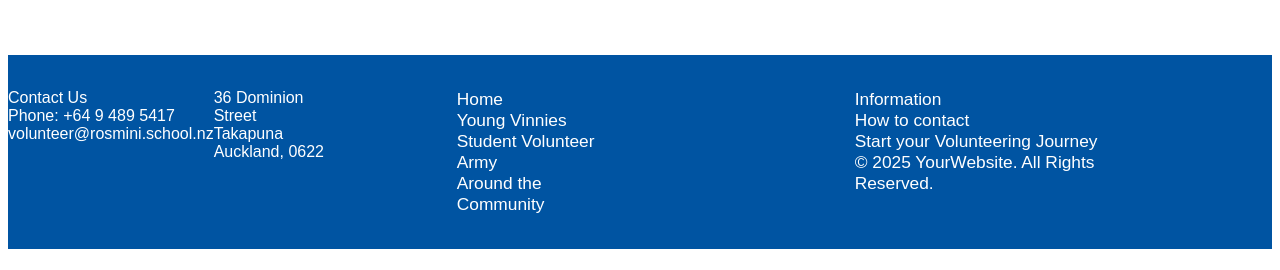
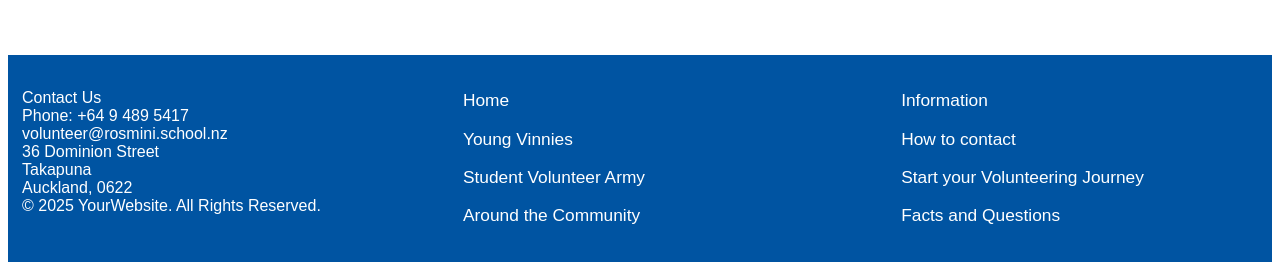
Before and after one commit to thefuzmaker/DTE_ASSESSMENT_YR13, a PHP site: page /public/young_vinnies/young_vinnies.php in a window 1280 px wide. Shown: the part 1559-1829 px from the top of the page. Before the commit the page ends 1808 px from the top, so only its background shows below. Run offline with PHP 8.4, Linux system fonts and the light colour scheme; data that the repository does not hold is empty.

Commit message:
Finished the website. overall functional and fixed everything that was wrong.

```diff
--- a/private/shared/footer.php
+++ b/private/shared/footer.php
@@ -15,32 +15,34 @@
 				Phone: +64 9 489 5417
 					<br>
 				volunteer@rosmini.school.nz
-				</p>
-			</div>
-			<div>
-				<p class="footertxt">
+					<br>
 				36 Dominion Street
 					<br>
 				Takapuna
 					<br>
 				Auckland, 0622
+					<br>
+				&copy; <?php echo date("Y"); ?> YourWebsite. All Rights Reserved.
 				</p>
 			</div>
-			<p class="footertxt">
+			<div>
 				<ul class="footerlink">
             	<!-- Link all the pages together with buttons in the navbar -->
-            		<li><a href="../../public/home/index.php" class="footer_button">Home</a></li>
-            		<li><a href="../../public/young_vinnies/young_vinnies.php" class="footer_button">Young Vinnies</a></li>
-            		<li><a href="../../public/sva/sva.php" class="footer_button">Student Volunteer Army</a></li>
-            		<li><a href="../../public/around_the_community/around_the_community.php" class="footer_button">Around the Community</a></li>
+            		<li><a href="../../public/home/index.php" class="footer_button"><p class="footertxt">Home</p></a></li>
+            		<li><a href="../../public/young_vinnies/young_vinnies.php" class="footer_button"><p class="footertxt">Young Vinnies</p></a></li>
+            		<li><a href="../../public/sva/sva.php" class="footer_button"><p class="footertxt">Student Volunteer Army</p></a></li>
+            		<li><a href="../../public/dummy/dummypage.php" class="footer_button"><p class="footertxt">Around the Community</p></a></li>
 				</ul>
+			</div>
+			<div>
 				<ul class="footerlink">
-            		<li><a href="../../public/dummy/dummypage.php" class="footer_button">Information</a></li>
-            		<li><a href="../../public/dummy/dummypage.php" class="footer_button">How to contact</a></li>
-            		<li><a href="../../public/dummy/dummypage.php" class="footer_button">Start your Volunteering Journey</a></li>
-					<li><div class="footer_button">&copy; <?php echo date("Y"); ?> YourWebsite. All Rights Reserved.</div></li>
+            		<li><a href="../../public/dummy/dummypage.php" class="footer_button"><p class="footertxt">Information</p></a></li>
+            		<li><a href="../../public/dummy/dummypage.php" class="footer_button"><p class="footertxt">How to contact</p></a></li>
+            		<li><a href="../../public/dummy/dummypage.php" class="footer_button"><p class="footertxt">Start your Volunteering Journey</p></a></li>
+					<li><a href="../../public/dummy/dummypage.php" class="footer_button"><p class="footertxt">Facts and Questions</p></a></li>
+
             	</ul>
-			</p>
+			</div>
     </footer>
 </body>
 </html>
--- a/private/shared/header.php
+++ b/private/shared/header.php
@@ -17,6 +17,7 @@ $sql = "SELECT * FROM images";
     $row5 = $result->fetch_assoc();
     $row6 = $result->fetch_assoc();
     $row7 = $result->fetch_assoc();
+    $row8 = $result->fetch_assoc();
 ?>
 
 <!DOCTYPE html>
@@ -49,7 +50,7 @@ $sql = "SELECT * FROM images";
                 <li><a href="../../public/home/index.php" class="nav_button">Home</a></li>
                 <li><a href="../../public/young_vinnies/young_vinnies.php" class="nav_button">Young Vinnies</a></li>
                 <li><a href="../../public/sva/sva.php" class="nav_button">Student Volunteer Army</a></li>
-                <li><a href="../../public/around_the_community/around_the_community.php" class="nav_button">Around the Community</a></li>
+                <li><a href="../../public/dummy/dummypage.php" class="nav_button">Around the Community</a></li>
                 <li><a href="../../public/dummy/dummypage.php" class="nav_button">Information</a></li>
                 <li><a href="../../public/dummy/dummypage.php" class="nav_button">How to contact</a></li>
                 <li><a href="../../public/dummy/dummypage.php" class="nav_button">Start your Volunteering Journey</a></li>
--- a/public/stylesheet/styles.css
+++ b/public/stylesheet/styles.css
@@ -102,7 +102,7 @@ footer{
 }
 
 .YVLP{
-  max-height:350px;
+  max-height:500px;
 }
 
 .quote{
```
Also changed, not shown: public/around_the_community/around_the_community.php (deleted, +0 -37 lines), public/sva/sva.php (+55 -6 lines), public/images/Milford-Beach-Image-1-1024x683.jpg (added).
